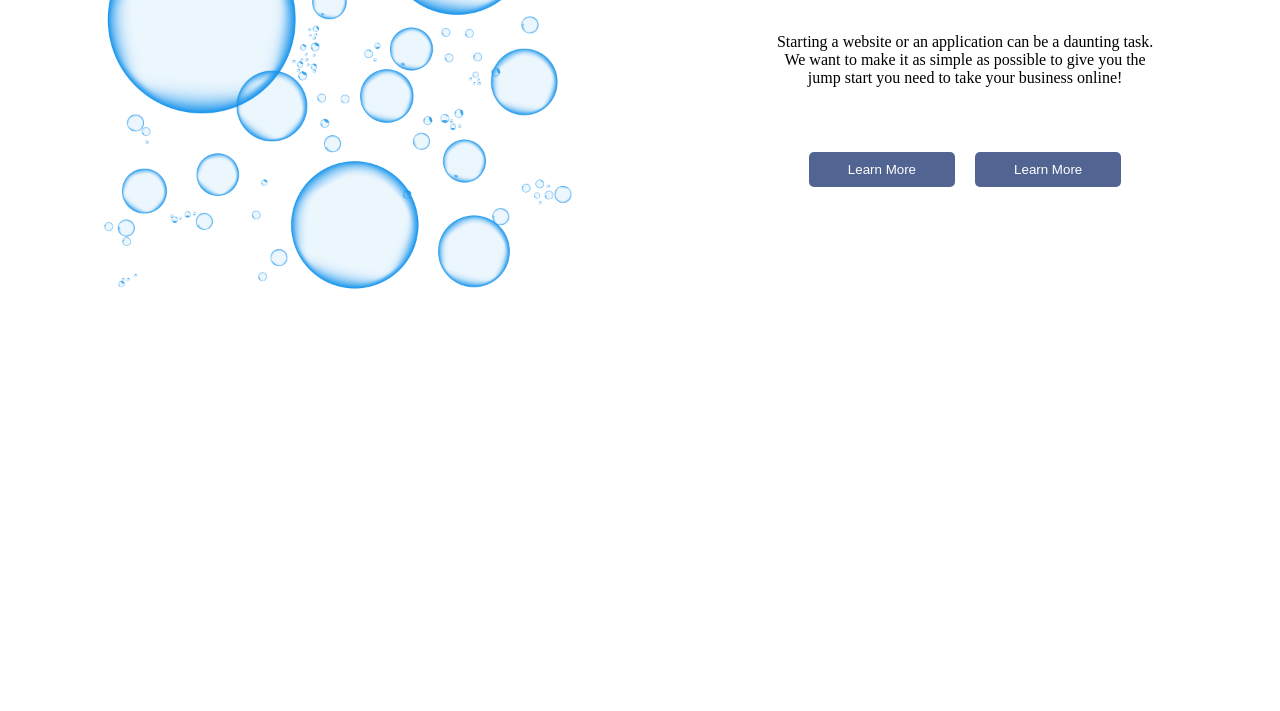
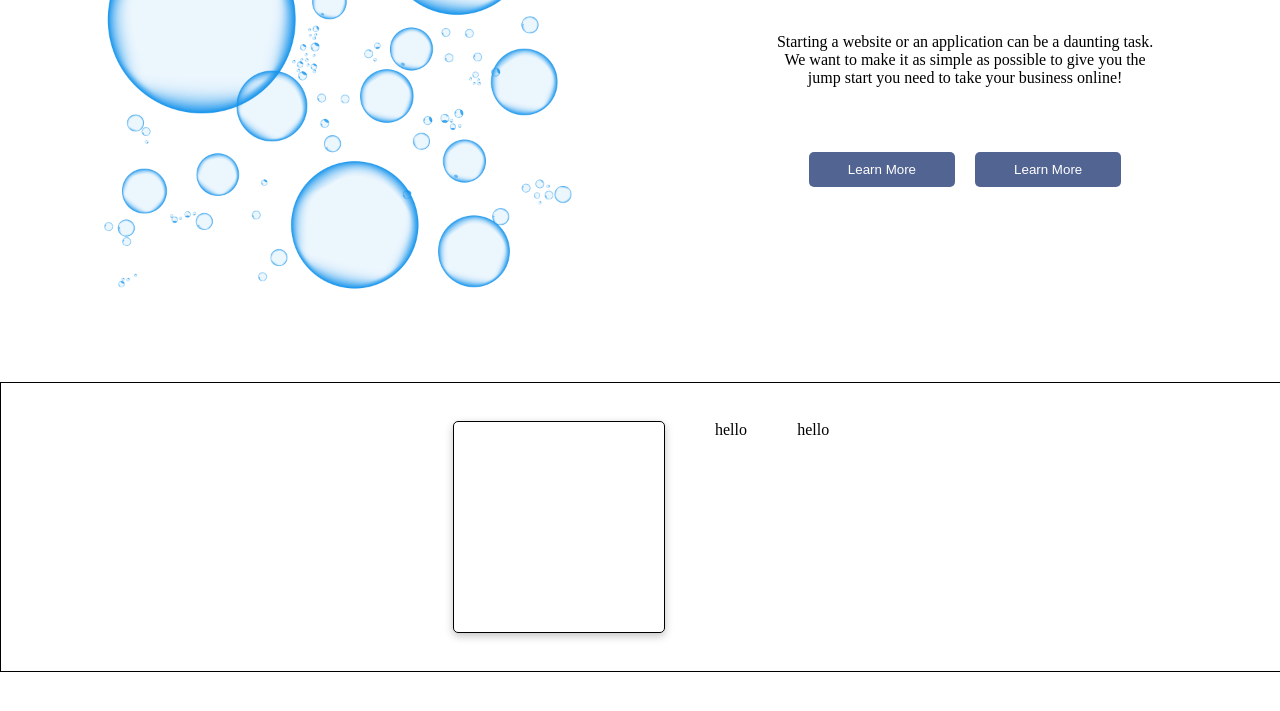
Before and after one commit to Emberwind-Studios/Company-Site-Gatsby, a Gatsby site: page / in a window 1280 px wide. Shown: the part 419-1130 px from the top of the page. Built offline with nearby package versions, Linux system fonts and the light colour scheme; Gatsby itself is replaced by a stand-in of ours.

Commit message:
test services section

```diff
--- /dev/null
+++ b/src/components/services/Services.jsx
@@ -0,0 +1,27 @@
+import React from 'react'
+import { Container, Row, Col } from '../theme/Theme'
+import styled from "styled-components";
+
+const Card = styled.div`
+width:200px;
+height:200px;
+border:1px solid black;
+padding:5px;
+box-shadow: rgba(0, 0, 0, 0.24) 0px 3px 8px;
+border-radius:5px;
+
+`
+
+const Services = () => {
+  return (
+    <Container style={{border:'1px solid black'}}>
+        <Row>
+            <Col><Card></Card></Col>
+            <Col>hello</Col>
+            <Col>hello</Col>
+        </Row>
+    </Container>
+  )
+}
+
+export default Services
--- a/src/components/theme/Theme.jsx
+++ b/src/components/theme/Theme.jsx
@@ -25,6 +25,8 @@ const theme = {
   fontSizes: [12, 14, 16, 20, 24, 32, 48, 64, 72],
   space: [0, 4, 8, 16, 32, 64, 128, 256, 512],
 };
+
+
 
 export const Container = styled.div`
   display: flex;
--- a/src/pages/index.js
+++ b/src/pages/index.js
@@ -5,6 +5,7 @@ import theme from "../components/theme/Theme";
 import { Header } from "../components/header/Header";
 import Footer from "../components/footer/Footer";
 import Hero from "../components/hero/Hero";
+import Services from "../components/services/Services";
 
 // markup
 const IndexPage = () => {
@@ -12,6 +13,7 @@ const IndexPage = () => {
     <ThemeProvider theme={theme}>
       <Header></Header>
       <Hero></Hero>
+      <Services></Services>
       <Footer></Footer>
     </ThemeProvider>
   );
```
